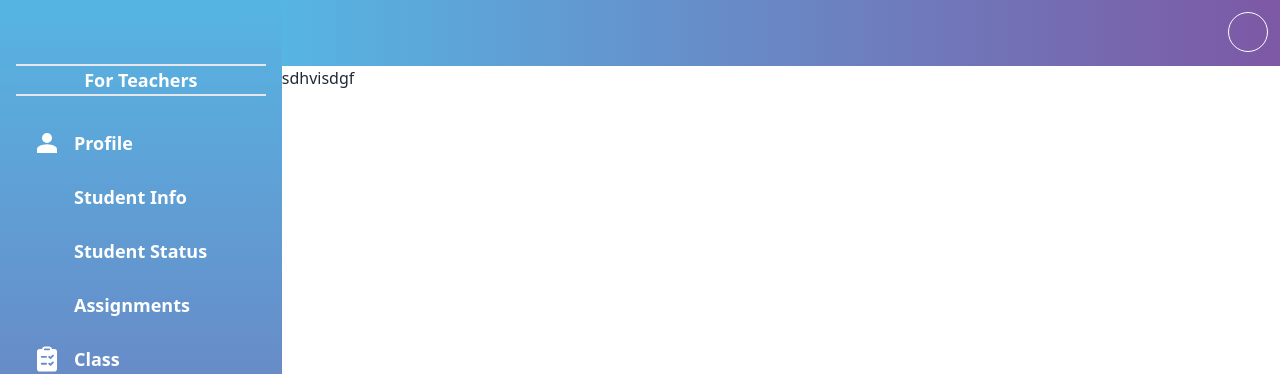
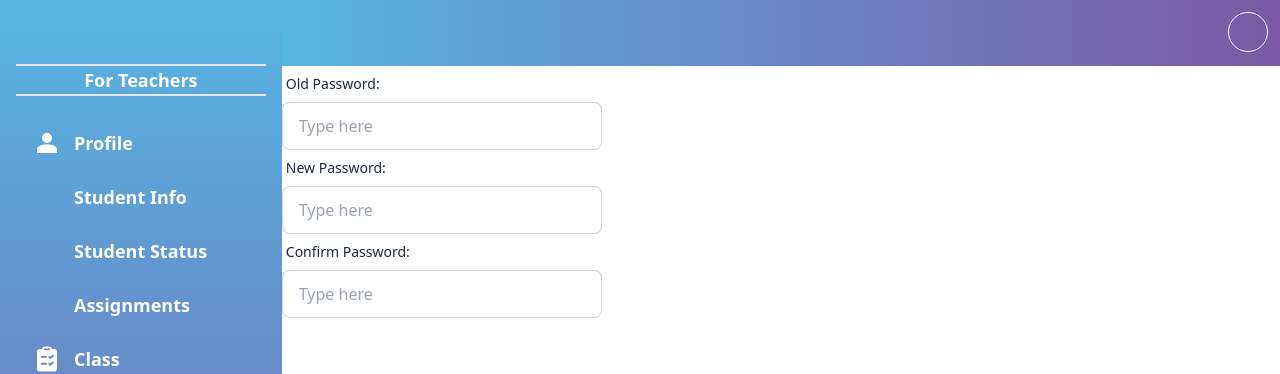
Before and after one commit to MdMehedi-Hasan/arena-hw-panel, a React (Create React App) app: page /change-password in a window 1280 px wide. Shown: the top 374 px of the page. Built offline with nearby package versions, Linux system fonts and the light colour scheme; some icons are missing.

Commit message:
password component designed

```diff
--- a/src/Panels/Common/Home.js
+++ b/src/Panels/Common/Home.js
@@ -16,7 +16,7 @@ const Home = () => {
                         <h2 className="card-title">Cyber Security & Ethical Hacking!</h2>
                         <p>Lorem Ipsum is simply dummy text of the printing and typesetting industry.</p>
                         <div className="card-actions justify-end">
-                            <button className="btn btn-primary">Enroll Now</button>
+                            <button className="btn btn-primary">Continue Course</button>
                         </div>
                     </div>
                 </div>
@@ -26,7 +26,7 @@ const Home = () => {
                         <h2 className="card-title">Advanced Python with Freelancing</h2>
                         <p>Lorem Ipsum is simply dummy text of the printing and typesetting industry.</p>
                         <div className="card-actions justify-end">
-                            <button className="btn btn-primary">Enroll Now</button>
+                            <button className="btn btn-primary">Continue Course</button>
                         </div>
                     </div>
                 </div>
@@ -36,7 +36,7 @@ const Home = () => {
                         <h2 className="card-title">Cyber Security & Advanced Python (Offer)!</h2>
                         <p>Lorem Ipsum is simply dummy text of the printing and typesetting industry.</p>
                         <div className="card-actions justify-end">
-                            <button className="btn btn-primary">Enroll Now</button>
+                            <button className="btn btn-primary">Continue Course</button>
                         </div>
                     </div>
                 </div>
--- a/src/Panels/Student Panel/Components/ChangePassword.js
+++ b/src/Panels/Student Panel/Components/ChangePassword.js
@@ -3,7 +3,26 @@ import React from 'react';
 const ChangePassword = () => {
     return (
         <div>
-            sdhvisdgf
+            <div>
+                <div class="form-control w-full max-w-xs">
+                    <label class="label">
+                        <span class="label-text">Old Password:</span>
+                    </label>
+                    <input type="text" placeholder="Type here" class="input input-bordered w-full max-w-xs" />
+                </div>
+                <div class="form-control w-full max-w-xs">
+                    <label class="label">
+                        <span class="label-text">New Password:</span>
+                    </label>
+                    <input type="text" placeholder="Type here" class="input input-bordered w-full max-w-xs" />
+                </div>
+                <div class="form-control w-full max-w-xs">
+                    <label class="label">
+                        <span class="label-text">Confirm Password:</span>
+                    </label>
+                    <input type="text" placeholder="Type here" class="input input-bordered w-full max-w-xs" />
+                </div>
+            </div>
         </div>
     );
 };
--- a/src/Panels/Student Panel/Components/StudentProfile.js
+++ b/src/Panels/Student Panel/Components/StudentProfile.js
@@ -3,7 +3,7 @@ import React from 'react';
 const StudentProfile = () => {
     return (
         <div>
-            df51bg65sd4fh5sdfg65h4sf6g654
+
         </div>
     );
 };
```
